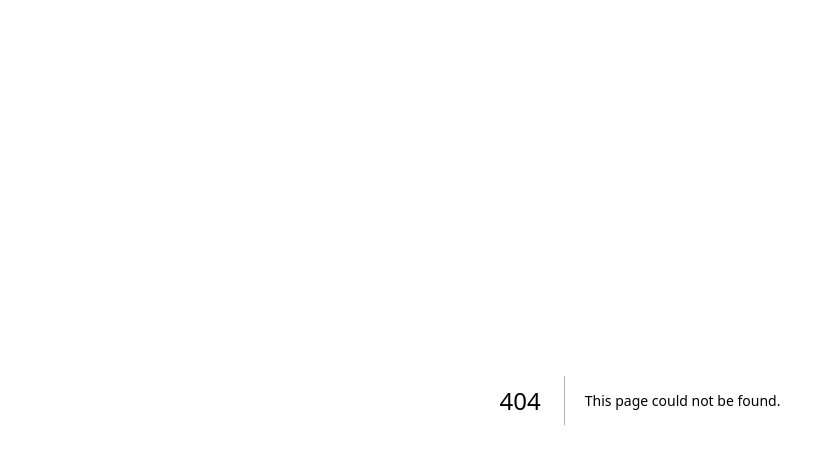
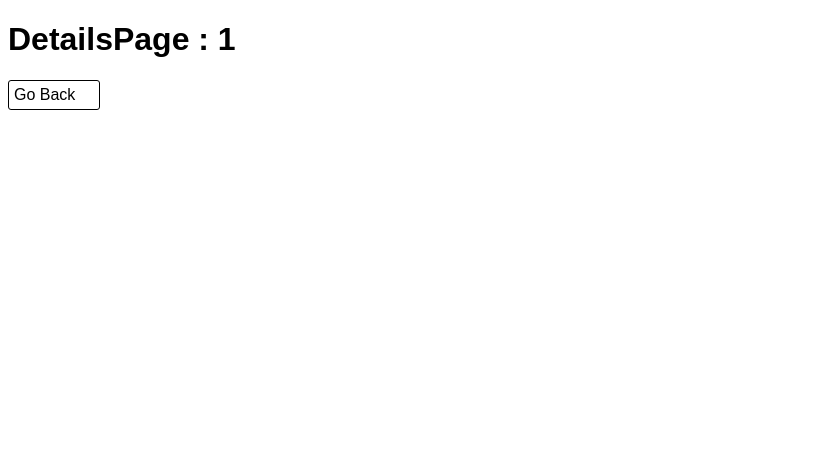
Before and after one commit to prathameshpatil5181/React_Course_project, a Next.js app: page /news/1 in a window 1280 px wide. Before the commit this address had no page. Shown: the top 464 px of the page, without its empty margins (0-835 px from the left). Built offline with nearby package versions, Linux system fonts and the light colour scheme.

Commit message:
sample project for next.js

```diff
--- a/pages/api/hello.js
+++ /dev/null
@@ -1,5 +0,0 @@
-// Next.js API route support: https://nextjs.org/docs/api-routes/introduction
-
-export default function handler(req, res) {
-  res.status(200).json({ name: 'John Doe' })
-}
--- /dev/null
+++ b/pages/news/[newsId].js
@@ -0,0 +1,19 @@
+import React from 'react'
+import {useRouter} from 'next/router'
+import Link from 'next/link';
+const DetailsPage = () => {
+    const router = useRouter();
+  return (
+    <>
+    <h1>
+      DetailsPage : {router.query
+      .newsId}
+    </h1>
+    <div style={{border:"1px solid black", borderRadius:'3px',padding:'5px', width:'80px'}}>
+        <Link href='/news'>Go Back</Link>
+    </div>
+    </>
+  )
+}
+
+export default DetailsPage
--- a/styles/Home.module.css
+++ b/styles/Home.module.css
@@ -5,6 +5,7 @@
   align-items: center;
   padding: 6rem;
   min-height: 100vh;
+  font-family: 'Courier New', Courier, monospace;
 }
 
 .description {
--- a/styles/globals.css
+++ b/styles/globals.css
@@ -1,107 +1,9 @@
 :root {
   --max-width: 1100px;
   --border-radius: 12px;
-  --font-mono: ui-monospace, Menlo, Monaco, 'Cascadia Mono', 'Segoe UI Mono',
-    'Roboto Mono', 'Oxygen Mono', 'Ubuntu Monospace', 'Source Code Pro',
-    'Fira Mono', 'Droid Sans Mono', 'Courier New', monospace;
-
-  --foreground-rgb: 0, 0, 0;
-  --background-start-rgb: 214, 219, 220;
-  --background-end-rgb: 255, 255, 255;
-
-  --primary-glow: conic-gradient(
-    from 180deg at 50% 50%,
-    #16abff33 0deg,
-    #0885ff33 55deg,
-    #54d6ff33 120deg,
-    #0071ff33 160deg,
-    transparent 360deg
-  );
-  --secondary-glow: radial-gradient(
-    rgba(255, 255, 255, 1),
-    rgba(255, 255, 255, 0)
-  );
-
-  --tile-start-rgb: 239, 245, 249;
-  --tile-end-rgb: 228, 232, 233;
-  --tile-border: conic-gradient(
-    #00000080,
-    #00000040,
-    #00000030,
-    #00000020,
-    #00000010,
-    #00000010,
-    #00000080
-  );
-
-  --callout-rgb: 238, 240, 241;
-  --callout-border-rgb: 172, 175, 176;
-  --card-rgb: 180, 185, 188;
-  --card-border-rgb: 131, 134, 135;
+  font-family:Arial, Helvetica, sans-serif
 }
-
-@media (prefers-color-scheme: dark) {
-  :root {
-    --foreground-rgb: 255, 255, 255;
-    --background-start-rgb: 0, 0, 0;
-    --background-end-rgb: 0, 0, 0;
-
-    --primary-glow: radial-gradient(rgba(1, 65, 255, 0.4), rgba(1, 65, 255, 0));
-    --secondary-glow: linear-gradient(
-      to bottom right,
-      rgba(1, 65, 255, 0),
-      rgba(1, 65, 255, 0),
-      rgba(1, 65, 255, 0.3)
-    );
-
-    --tile-start-rgb: 2, 13, 46;
-    --tile-end-rgb: 2, 5, 19;
-    --tile-border: conic-gradient(
-      #ffffff80,
-      #ffffff40,
-      #ffffff30,
-      #ffffff20,
-      #ffffff10,
-      #ffffff10,
-      #ffffff80
-    );
-
-    --callout-rgb: 20, 20, 20;
-    --callout-border-rgb: 108, 108, 108;
-    --card-rgb: 100, 100, 100;
-    --card-border-rgb: 200, 200, 200;
-  }
+a{
+  text-decoration: none;
+  color: inherit;
 }
-
-* {
-  box-sizing: border-box;
-  padding: 0;
-  margin: 0;
-}
-
-html,
-body {
-  max-width: 100vw;
-  overflow-x: hidden;
-}
-
-body {
-  color: rgb(var(--foreground-rgb));
-  background: linear-gradient(
-      to bottom,
-      transparent,
-      rgb(var(--background-end-rgb))
-    )
-    rgb(var(--background-start-rgb));
-}
-
-a {
-  color: inherit;
-  text-decoration: none;
-}
-
-@media (prefers-color-scheme: dark) {
-  html {
-    color-scheme: dark;
-  }
-}
```
Also changed, not shown: pages/index.js (+3 -103 lines), pages/news/index.js (added, +18 -0 lines).
